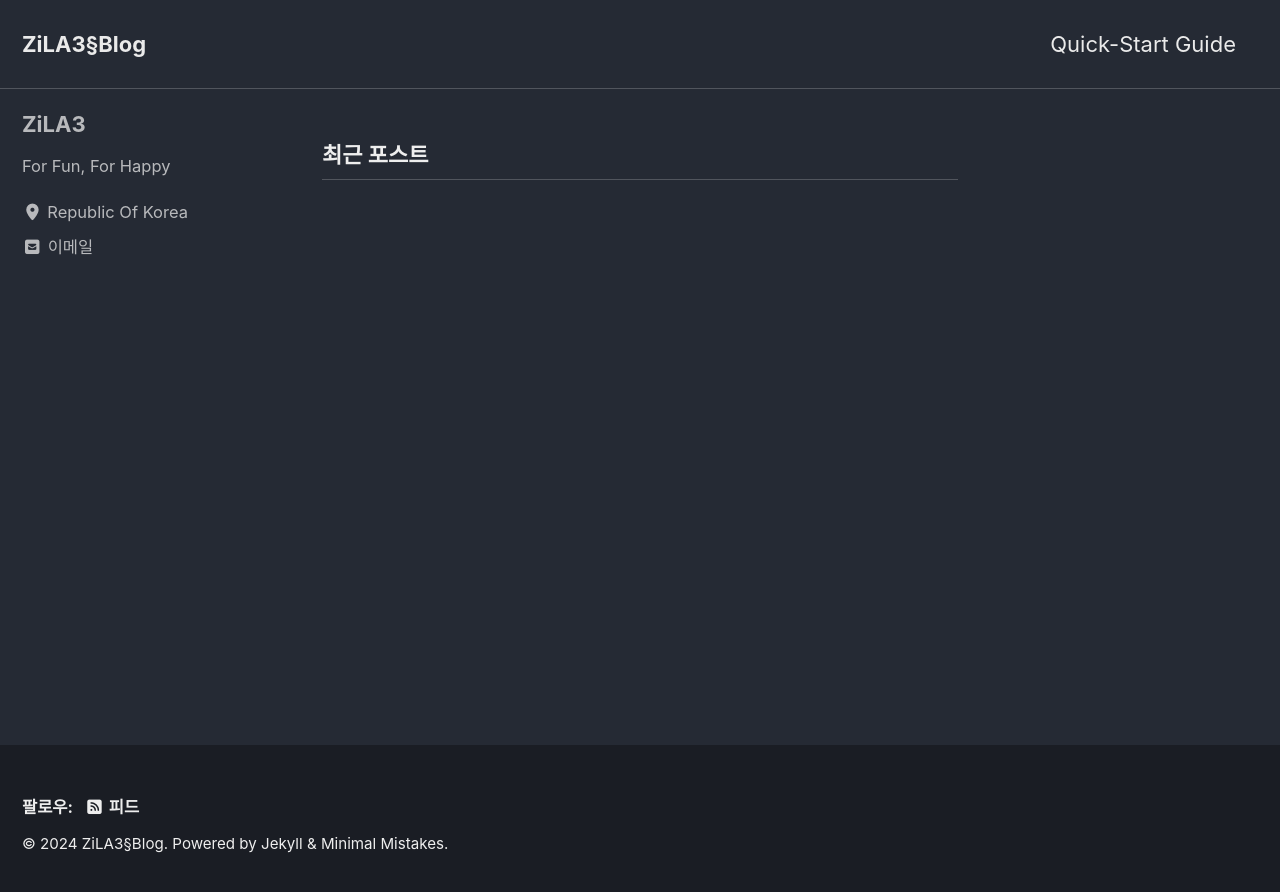
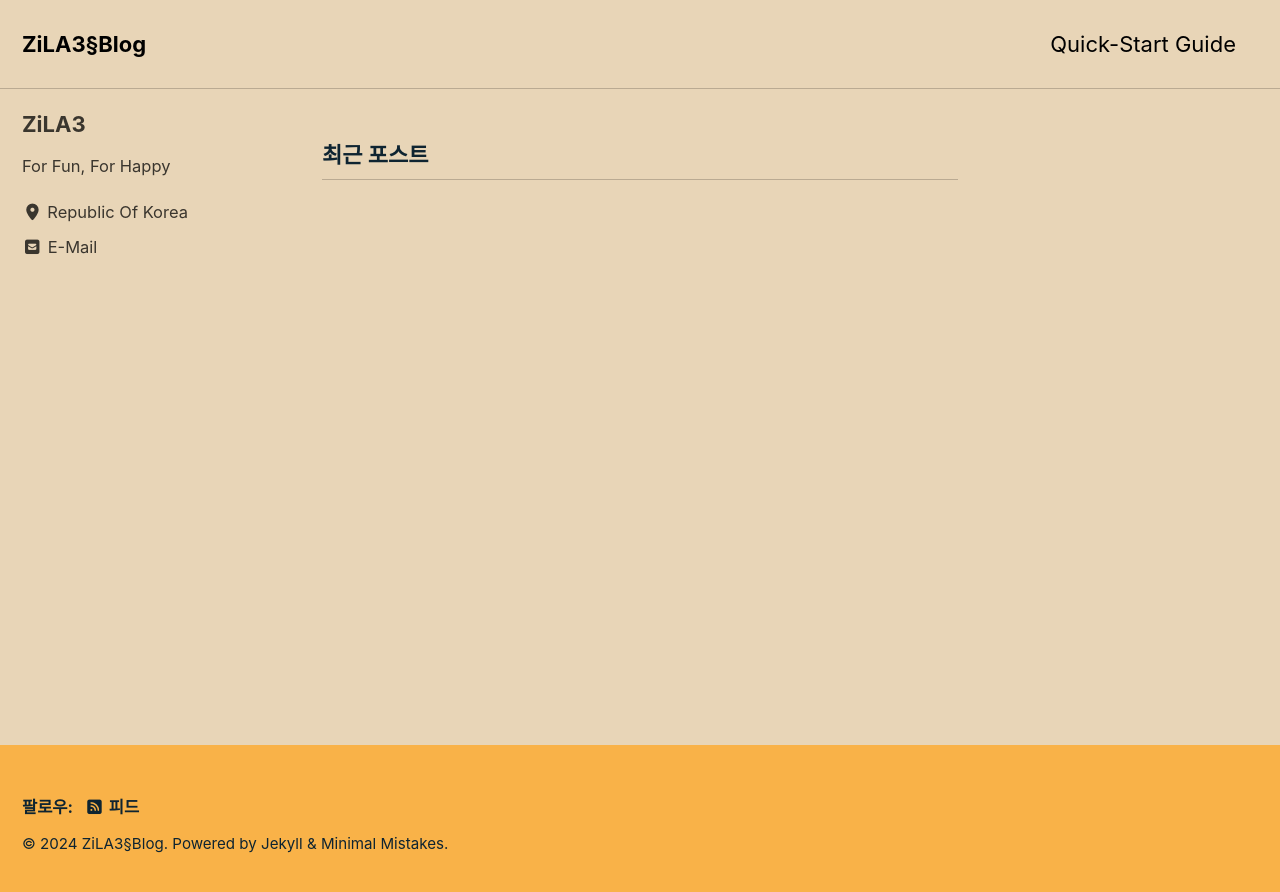
Before and after one commit to ZiLA3/ZiLA3.github.io, a Jekyll site: the page built from index.html, in a window 1280 px wide. Shown: the top 892 px of the page. Built offline with Jekyll 4.4.1, drawn with Linux system fonts in a browser that asks for light colours; cached includes are drawn as plain includes; the list of posts is cut into pages by our own code.

Commit message:
just check

```diff
--- a/_config.yml
+++ b/_config.yml
@@ -12,7 +12,7 @@
 
 # theme                  : "minimal-mistakes-jekyll"
 # remote_theme           : "mmistakes/minimal-mistakes"
-minimal_mistakes_skin    : "dark" # "air", "aqua", "contrast", "dark", "dirt", "neon", "mint", "plum", "sunrise"
+minimal_mistakes_skin    : "sunrise" # "air", "aqua", "contrast", "dark", "dirt", "neon", "mint", "plum", "sunrise"
 
 # Site Settings
 locale                   : "ko-KR"
--- a/_data/ui-text.yml
+++ b/_data/ui-text.yml
@@ -622,14 +622,14 @@ ko: &DEFAULT_KO
   feed_label                 : "피드"
   powered_by                 : "Powered by"
   website_label              : "웹사이트"
-  email_label                : "이메일"
+  email_label                : "E-Mail"
   recent_posts               : "최근 포스트"
   undefined_wpm              : "Undefined parameter words_per_minute at _config.yml"
   comment_form_info          : "이메일은 공개되지 않습니다. 작성 필요 필드:"
   comment_form_comment_label : "댓글"
   comment_form_md_info       : "마크다운을 지원합니다."
   comment_form_name_label    : "이름"
-  comment_form_email_label   : "이메일"
+  comment_form_email_label   : "E-Mail"
   comment_form_website_label : "웹사이트(선택사항)"
   comment_btn_submit         : "댓글 등록"
   comment_btn_submitted      : "등록됨"
```
